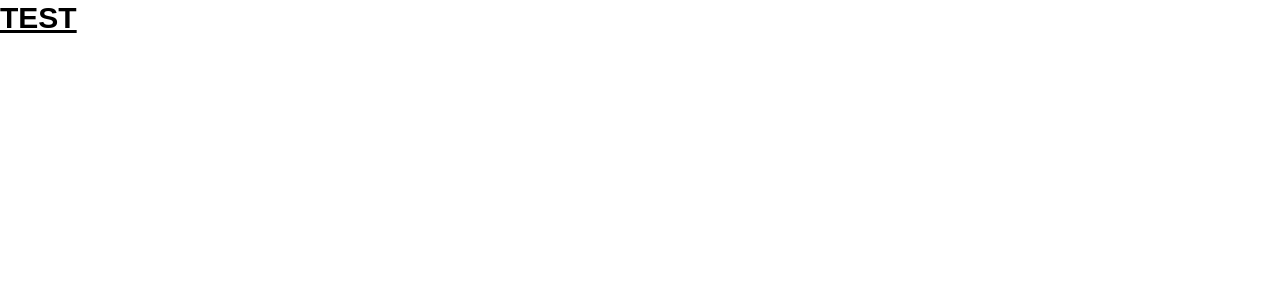
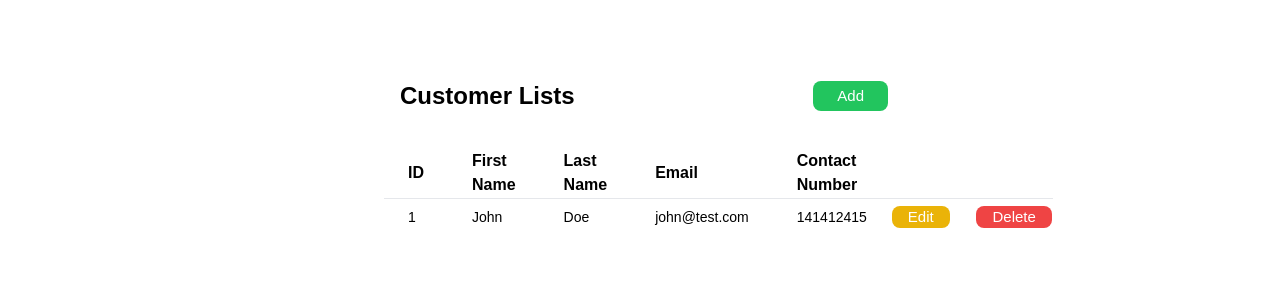
Before and after one commit to khalid-sanggoyod/crm-fe, a React (Vite) app: page / in a window 1280 px wide. Shown: the top 300 px of the page. Built offline with nearby package versions, Linux system fonts and the light colour scheme.

Commit message:
added crud design temporary

```diff
--- a/src/App.tsx
+++ b/src/App.tsx
@@ -1,10 +1,10 @@
+import TableSection from "./containers/table-section"
+
 function App() {
   return (
-    <>
-      <div className="text-3xl font-bold underline">
-        TEST
-      </div>
-    </>
+    <main>
+      <TableSection />
+    </main>
   )
 }
 
--- /dev/null
+++ b/src/containers/table-section/index.tsx
@@ -0,0 +1,98 @@
+import { FC } from "react";
+
+interface CollectionsProps { }
+
+const TableSection: FC<CollectionsProps> = () => {
+    return (
+        <section className="h-auto">
+            <div className="mx-96 my-20 space-y-40">
+                <div id="category-table-container-1" className={`grid gap-5 mt-4`}>
+                    <div id="list-of-category" className={`panel-v1`}>
+                        <div className="inline-flex items-center w-full px-2 mb-4 text-left border-collapse">
+                            <div className="w-full b-2 flex items-center">
+                                <p className="font-bold text-2xl ml-2">Customer Lists</p>
+                            </div>
+                            <button className="flex items-center justify-center text-[15px] text-white px-6 py-1 rounded-lg bg-green-500">
+                                Add
+                            </button>
+                        </div>
+                        <div className="grid grid-cols-1 gap-20 mt-5">
+                            <table className="min-w-full divide-y divide-gray-200">
+                                <thead className="">
+                                    <tr>
+                                        <th scope="col" className="px-6 text-left">
+                                            ID
+                                        </th>
+                                        <th scope="col" className="px-6 text-left">
+                                            First Name
+                                        </th>
+                                        <th scope="col" className="px-6 text-left">
+                                            Last Name
+                                        </th>
+                                        <th scope="col" className="px-6 text-left">
+                                            Email
+                                        </th>
+                                        <th scope="col" className="px-6 text-left">
+                                            Contact Number
+                                        </th>
+                                    </tr>
+                                </thead>
+                                <tbody className="bg-white divide-y divide-gray-200">
+                                    <tr>
+                                        <td id="team-name" className="px-6 py-2 whitespace-nowrap">
+                                            <div className="flex justify-between items-center">
+                                                <div className="text-sm cursor-pointer">
+                                                    <span className="">1</span>
+                                                </div>
+                                            </div>
+                                        </td>
+                                        <td id="team-name" className="px-6 py-2 whitespace-nowrap">
+                                            <div className="flex justify-between items-center">
+                                                <div className="text-sm cursor-pointer">
+                                                    <span className="">John</span>
+                                                </div>
+                                            </div>
+                                        </td>
+                                        <td id="team-name" className="px-6 py-2 whitespace-nowrap">
+                                            <div className="flex justify-between items-center">
+                                                <div className="text-sm cursor-pointer">
+                                                    <span className="">Doe</span>
+                                                </div>
+                                            </div>
+                                        </td>
+                                        <td id="team-name" className="px-6 py-2 whitespace-nowrap">
+                                            <div className="flex justify-between items-center">
+                                                <div className="text-sm cursor-pointer">
+                                                    <span className="">john@test.com</span>
+                                                </div>
+                                            </div>
+                                        </td>
+                                        <td id="team-name" className="px-6 py-2 whitespace-nowrap">
+                                            <div className="flex justify-between items-center">
+                                                <div className="text-sm cursor-pointer">
+                                                    <span className="">141412415</span>
+                                                </div>
+                                            </div>
+                                        </td>
+                                        <td>
+                                            <div className="flex justify-between w-40">
+                                                <button className="flex items-center justify-center text-[15px] text-white px-4 rounded-lg bg-yellow-500">
+                                                    Edit
+                                                </button>
+                                                <button className="flex items-center justify-center text-[15px] text-white px-4 rounded-lg bg-red-500">
+                                                    Delete
+                                                </button>
+                                            </div>
+                                        </td>
+                                    </tr>
+                                </tbody>
+                            </table>
+                        </div>
+                    </div>
+                </div>
+            </div>
+        </section>
+    )
+}
+
+export default TableSection;
--- a/tailwind.config.js
+++ b/tailwind.config.js
@@ -12,11 +12,7 @@ export default {
       'md': '821px',
       'lg': '1024px',
     },
-    extend: {
-      colors: {
-        primary: { "50": "#eff6ff", "100": "#dbeafe", "200": "#bfdbfe", "300": "#93c5fd", "400": "#60a5fa", "500": "#3b82f6", "600": "#2563eb", "700": "#1d4ed8", "800": "#1e40af", "900": "#1e3a8a", "950": "#172554" }
-      }
-    },
+    extend: {},
     fontFamily: {
       'body': [
         'Inter',
```
